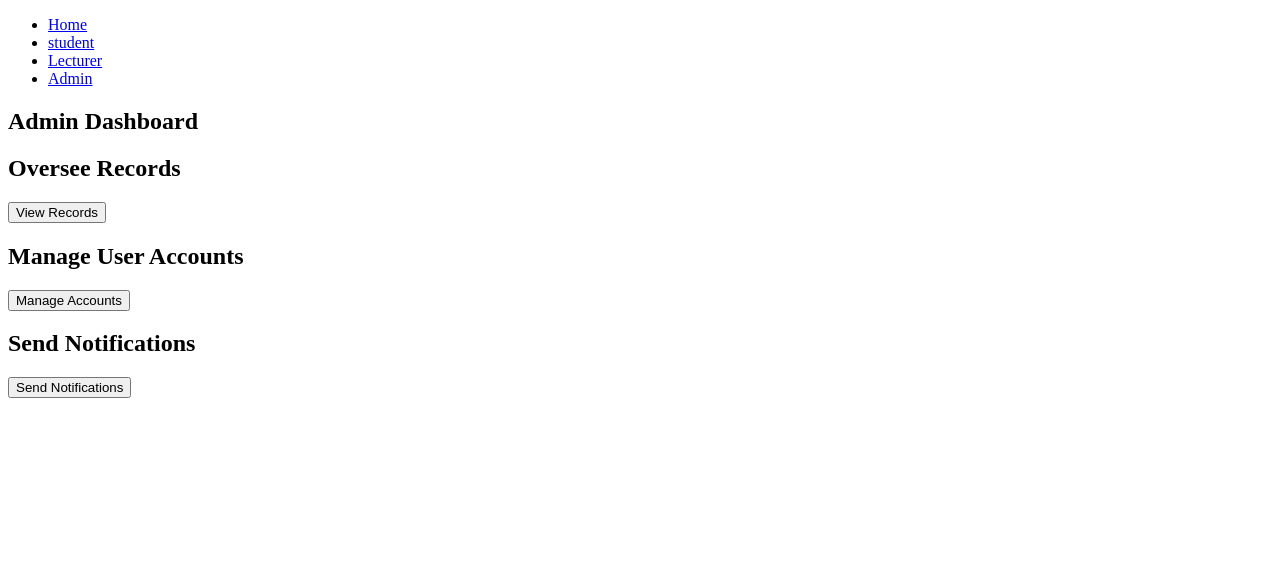
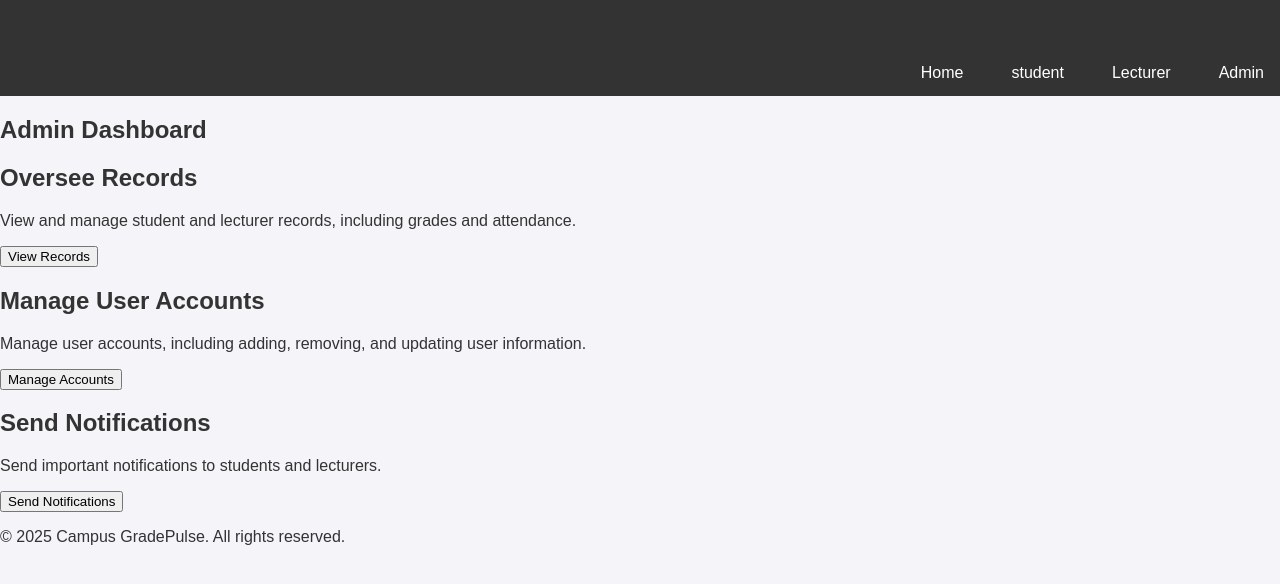
Before and after one commit to PrincessOkaroni/FINAL-PROJECT, a plain HTML site: page admin.html in a window 1280 px wide. Drawn offline with Linux system fonts and the light colour scheme.

Commit message:
styled the header and body

```diff
--- a/admin.html
+++ b/admin.html
@@ -21,19 +21,31 @@
         <div class="admin-actions">
           <div class="action">
             <h2>Oversee Records</h2>
+            <p>
+              View and manage student and lecturer records, including grades and
+              attendance.
+            </p>
             <button onclick="overseeRecords()">View Records</button>
           </div>
           <div class="action">
             <h2>Manage User Accounts</h2>
+            <p>
+              Manage user accounts, including adding, removing, and updating
+              user information.
+            </p>
             <button onclick="manageUserAccounts()">Manage Accounts</button>
           </div>
           <div class="action">
             <h2>Send Notifications</h2>
+            <p>Send important notifications to students and lecturers.</p>
             <button onclick="sendNotifications()">Send Notifications</button>
           </div>
         </div>
       </section>
     </main>
+    <footer>
+      <p>&copy; 2025 Campus GradePulse. All rights reserved.</p>
+    </footer>
     <script src="./script/script.js"></script>
   </body>
 </html>
--- a/css/styles.css
+++ b/css/styles.css
@@ -0,0 +1,53 @@
+body {
+  font-family: Arial, sans-serif;
+  margin: 0;
+  padding: 0;
+  background-color: #f4f4f9;
+  color: #333;
+}
+
+header {
+  background-color: #333;
+  color: white;
+  padding: 3rem 0;
+  text-align: center;
+}
+
+header h2 {
+  margin: 30px;
+  font-size: larger;
+  float: left;
+}
+
+header h4 {
+  margin: 30px;
+  font-size: large;
+  float: left;
+}
+
+header ul {
+  list-style: none;
+  padding: 0;
+  display: flex;
+  justify-content: center;
+  gap: 1rem;
+  float: right;
+}
+
+header ul li {
+  display: inline;
+}
+
+header ul li a {
+  color: white;
+  text-decoration: none;
+  padding: 0.5rem 1rem;
+  border-radius: 4px;
+  transition: background-color 0.3s;
+}
+
+header ul li a:hover {
+  background-color: #555;
+  cursor: pointer;
+  color: orange;
+}
```
Also changed, not shown: lecturer.html (+1 -0 lines), student.html (+8 -11 lines).
